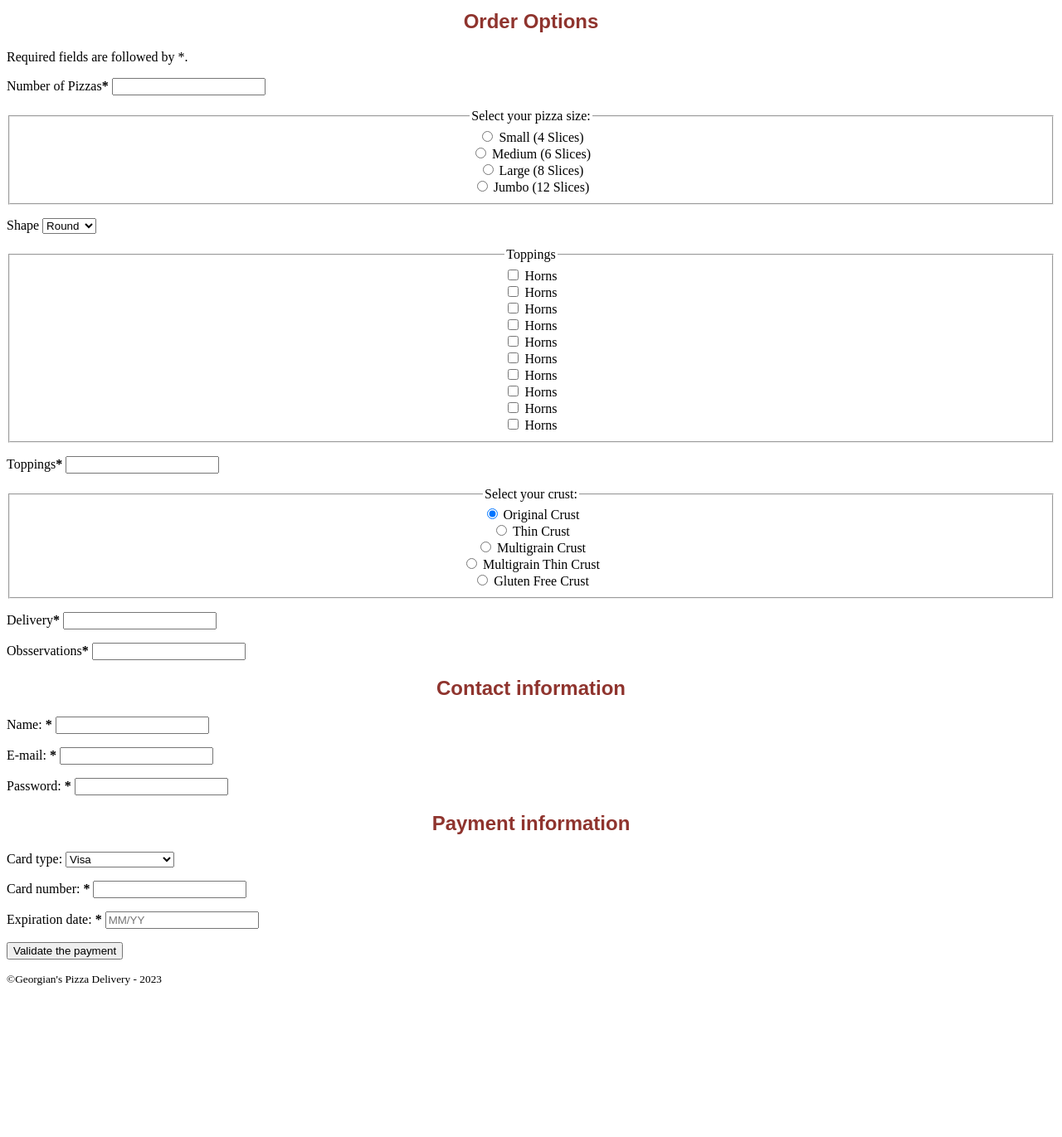
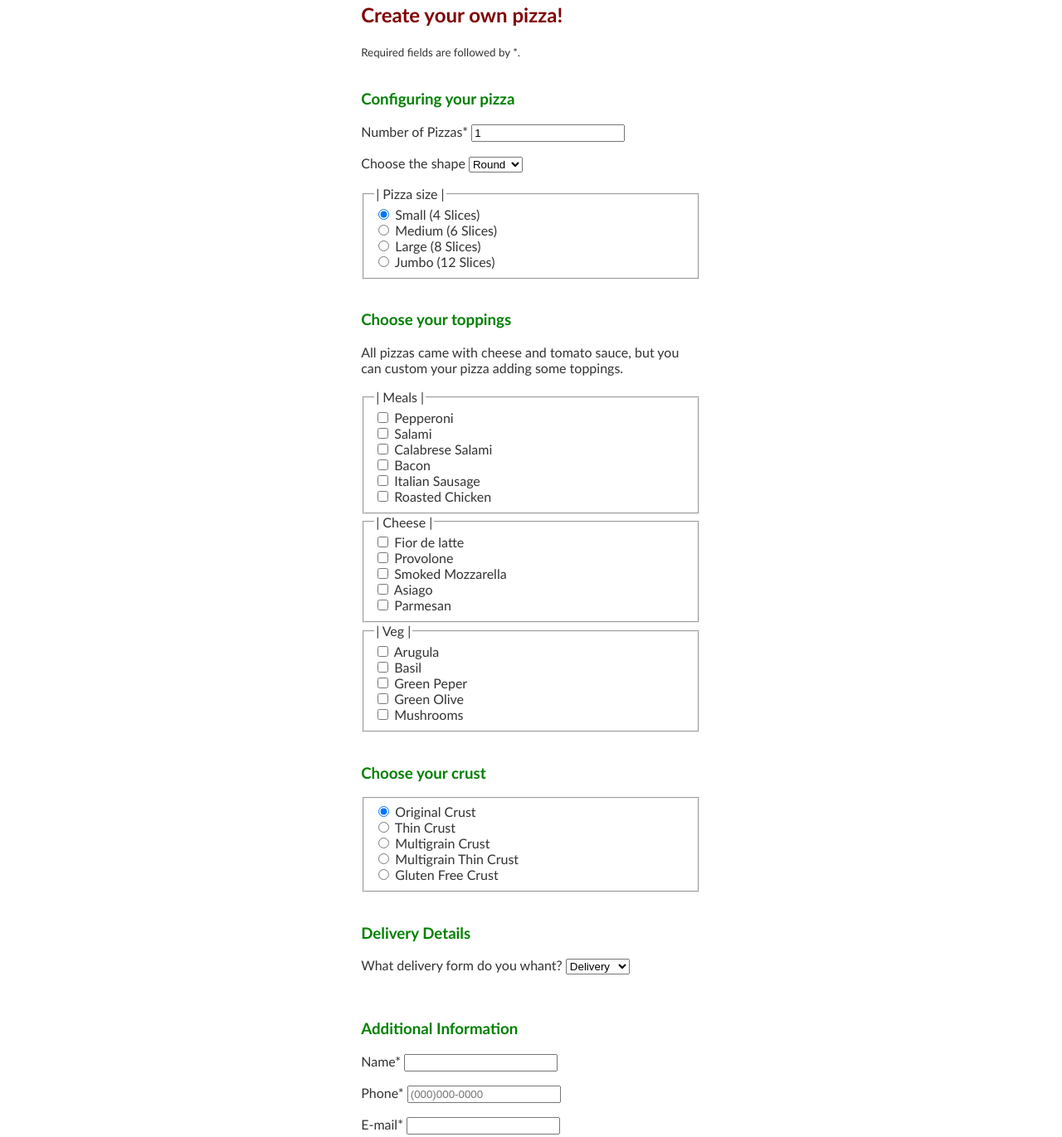
Before and after one commit to matiasmoretti/html-css-javascript-assignment1, a plain HTML site: page index.html in a window 1280 px wide. Shown: the part 232-1603 px from the top of the page at 83% size. Before the commit the page ends 1437 px from the top, so only its background shows below. Drawn offline with Linux system fonts and the light colour scheme.

Commit message:
Add favicon, css and form fields

```diff
--- a/index.html
+++ b/index.html
@@ -1,174 +1,203 @@
-https://www.panago.com/menu/pizzas/cyo/create-your-own
-
 <!DOCTYPE html>
 <html lang="en">
     <head>
         <meta charset="UTF-8">
         <meta name="viewport" content="width=device-width, initial-scale=1.0">
-    <meta name="author" content="Matias da Silva Moretti & José Pio de Santana Filho" />
+        <meta name="author" content="Matias da Silva Moretti & José Pio de Santana Filho">
         <meta name="description" content="It's a page created for the Assignment1 that enable a user to order one or more pizzas">
-    <link href="./styles/styles.css" rel="stylesheet"/>
+        <link rel="shortcut icon" href="images/favicon.png" type="image/x-icon">
+        <link href="./styles/styles.css" rel="stylesheet">
         <title>Assignment 1 - Pizza Order</title>
     </head>
     <body>
+        <!-- Header -->
         <header>
-        <img src="images/mini-figure.png" width="100" height="50" alt="Georgian's Pizza Delivery Logo">
-        <h1>Georgian's Pizza Delivery</h1>
+            <p><img src="images/GPDLogo.png" width="160" height="94" alt="Georgian Pizza Delivery Logo"></p>
+            <h1>ONLINE PIZZA ORDER</h1>
             <hr>
         </header>
+        <!-- Main content -->
         <main>
+            <!-- One section for enclosure form fields -->
             <Section>
+                <h2>Create your own pizza!</h2>
+                <small>Required fields are followed by *.</small>
+                <!-- Starting the form -->
                 <form action="subscribe.php" method="GET">
-                <h2>Your Order</h2>
-                <h2>Order Options</h2>
-                <p>Required fields are followed by <span aria-label="required">*</span>.</p>
+                    <br>
+                    <!-- First part - Configuring Pizza -->
+                    <h3>Configuring your pizza</h3>
                     <p>
-                    <label for="qtyPizzas">Number of Pizzas<strong><span aria-label="required">*</span></strong></label></label>
-                    <input name="qtyPizzas" type="number" id="qtyPizzas" required />
+                        <label for="qtyPizzas">Number of Pizzas</label><span>*</span>
+                        <input name="qtyPizzas" value="1" type="number" id="qtyPizzas" min="1" required>
                     </p>
-
+                    <p>
+                        <label for="shape">Choose the shape</label>
+                        <select id="shape" name="shape">
+                            <option value="round">Round</option>
+                            <option value="square">Square</option>
+                        </select>
+                    </p>
                     <fieldset>
-                    <legend>Select your pizza size:</legend>
+                        <legend>| Pizza size |</legend>
                         <div>
-                        <input type="radio" id="small" name="size" value="small" checked />
+                            <input type="radio" id="small" name="size" value="small" checked>
                             <label for="small">Small (4 Slices)</label>
                         </div>
                         <div>
-                        <input type="radio" id="medium" name="size" value="medium" />
+                            <input type="radio" id="medium" name="size" value="medium">
                             <label for="medium">Medium (6 Slices)</label>
                         </div>
                         <div>
-                        <input type="radio" id="large" name="size" value="large" />
+                            <input type="radio" id="large" name="size" value="large">
                             <label for="large">Large (8 Slices)</label>
                         </div>
                         <div>
-                        <input type="radio" id="jumbo" name="size" value="jumbo" />
+                            <input type="radio" id="jumbo" name="size" value="jumbo">
                             <label for="jumbo">Jumbo (12 Slices)</label>
                         </div>
                     </fieldset>
-
+                    <br>
+                    <!-- Second part - Toppings -->
+                    <h3>Choose your toppings</h3>
+                    <p>All pizzas came with cheese and tomato sauce, but you can custom your pizza adding some toppings.</p>
+                    <fieldset>
+                        <legend>| Meals |</legend>
+                        <div>
+                            <input type="checkbox" id="pepperoni" name="pepperoni">
+                            <label for="pepperoni">Pepperoni</label>
+                        </div>
+                        <div>
+                            <input type="checkbox" id="salami" name="salami">
+                            <label for="salami">Salami</label>
+                        </div>
+                        <div>
+                            <input type="checkbox" id="calabrese" name="calabrese">
+                            <label for="calabrese">Calabrese Salami</label>
+                        </div>
+                        <div>
+                            <input type="checkbox" id="bacon" name="bacon">
+                            <label for="bacon">Bacon</label>
+                        </div>
+                        <div>
+                            <input type="checkbox" id="sausage" name="sausage">
+                            <label for="sausage">Italian Sausage</label>
+                        </div>
+                        <div>
+                            <input type="checkbox" id="chicken" name="chicken">
+                            <label for="chicken">Roasted Chicken</label>
+                        </div>
+                    </fieldset>
+                    <fieldset>
+                        <legend>| Cheese |</legend>
+                        <div>
+                            <input type="checkbox" id="latte" name="latte">
+                            <label for="latte">Fior de latte</label>
+                        </div>
+                        <div>
+                            <input type="checkbox" id="provolone" name="provolone">
+                            <label for="provolone">Provolone</label>
+                        </div>
+                        <div>
+                            <input type="checkbox" id="mozzarella" name="mozzarella">
+                            <label for="mozzarella">Smoked Mozzarella</label>
+                        </div>
+                        <div>
+                            <input type="checkbox" id="asiago" name="asiago">
+                            <label for="asiago">Asiago</label>
+                        </div>
+                        <div>
+                            <input type="checkbox" id="parmesan" name="parmesan">
+                            <label for="parmesan">Parmesan</label>
+                        </div>
+                    </fieldset>
+                    <fieldset>
+                        <legend>| Veg |</legend>
+                        <div>
+                            <input type="checkbox" id="arugula" name="arugula">
+                            <label for="arugula">Arugula</label>
+                        </div>
+                        <div>
+                            <input type="checkbox" id="basil" name="basil">
+                            <label for="basil">Basil</label>
+                        </div>
+                        <div>
+                            <input type="checkbox" id="greenpeper" name="greenpeper">
+                            <label for="greenpeper">Green Peper</label>
+                        </div>
+                        <div>
+                            <input type="checkbox" id="greenolive" name="greenolive">
+                            <label for="greenolive">Green Olive</label>
+                        </div>
+                        <div>
+                            <input type="checkbox" id="mushrooms" name="mushrooms">
+                            <label for="mushrooms">Mushrooms</label>
+                        </div>
+                    </fieldset>
+                    <br>
+                    <!-- Third part - Crust -->
+                    <h3>Choose your crust</h3>
+                    <fieldset>
+                        <div>
+                            <input type="radio" id="original" name="crust" value="original" checked>
+                            <label for="original">Original Crust</label>
+                        </div>
+                        <div>
+                            <input type="radio" id="thin" name="crust" value="thin">
+                            <label for="thin">Thin Crust</label>
+                        </div>
+                        <div>
+                            <input type="radio" id="multigrain" name="crust" value="multigrain">
+                            <label for="multigrain">Multigrain Crust</label>
+                        </div>
+                        <div>
+                            <input type="radio" id="multigrainthin" name="crust" value="multigrainthin">
+                            <label for="multigrainthin">Multigrain Thin Crust</label>
+                        </div>
+                        <div>
+                            <input type="radio" id="gfree" name="crust" value="gfree">
+                            <label for="gfree">Gluten Free Crust</label>
+                        </div>
+                    </fieldset>
+                    <br>
+                    <!-- Fourth part - Delivery details -->
+                    <h3>Delivery Details</h3>
                     <p>
-                    <label for="shape">Shape</label>
-                    <select id="shape" name="shape">
-                        <option value="Round">Round</option>
-                        <option value="Square">Square</option>
+                        <label for="delivery">What delivery form do you whant?</label>
+                        <select id="delivery" name="delivery">
+                            <option value="delivery">Delivery</option>
+                            <option value="takeout">Take-Out</option>
+                            <option value="eatin">Eat-In</option>
                         </select>
                     </p>
-
-                <fieldset>
-                    <legend>Toppings</legend>
-                        <div>
-                            <input type="checkbox" id="horns" name="horns" />
-                            <label for="horns">Horns</label>
-                        </div>
-                        <div>
-                            <input type="checkbox" id="horns" name="horns" />
-                            <label for="horns">Horns</label>
-                        </div>
-                        <div>
-                            <input type="checkbox" id="horns" name="horns" />
-                            <label for="horns">Horns</label>
-                        </div>
-                        <div>
-                            <input type="checkbox" id="horns" name="horns" />
-                            <label for="horns">Horns</label>
-                        </div>
-                        <div>
-                            <input type="checkbox" id="horns" name="horns" />
-                            <label for="horns">Horns</label>
-                        </div>
-                        <div>
-                            <input type="checkbox" id="horns" name="horns" />
-                            <label for="horns">Horns</label>
-                        </div>
-                        <div>
-                            <input type="checkbox" id="horns" name="horns" />
-                            <label for="horns">Horns</label>
-                        </div>
-                        <div>
-                            <input type="checkbox" id="horns" name="horns" />
-                            <label for="horns">Horns</label>
-                        </div>
-                        <div>
-                            <input type="checkbox" id="horns" name="horns" />
-                            <label for="horns">Horns</label>
-                        </div>
-                        <div>
-                            <input type="checkbox" id="horns" name="horns" />
-                            <label for="horns">Horns</label>
-                        </div>
-                </fieldset>
-
-
-
-
+                    <br>
+                    <!-- Fifth part - Additional information fields -->
+                    <h3>Additional Information</h3>
                     <p>
-                    <label for="toppings">Toppings<strong><span aria-label="required">*</span></strong></label></label>
-                    <input name="toppings" type="text" id="toppings" required />
-                </p>
-
-                <fieldset>
-                    <legend>Select your crust:</legend>
-                    <div>
-                        <input type="radio" id="small" name="size" value="small" checked />
-                        <label for="small">Original Crust</label>
-                    </div>
-                    <div>
-                        <input type="radio" id="medium" name="size" value="medium" />
-                        <label for="medium">Thin Crust</label>
-                    </div>
-                    <div>
-                        <input type="radio" id="large" name="size" value="large" />
-                        <label for="large">Multigrain Crust</label>
-                    </div>
-                    <div>
-                        <input type="radio" id="jumbo" name="size" value="jumbo" />
-                        <label for="jumbo">Multigrain Thin Crust</label>
-                    </div>
-                    <div>
-                        <input type="radio" id="jumbo" name="size" value="jumbo" />
-                        <label for="jumbo">Gluten Free Crust</label>
-                    </div>
-                </fieldset>
-                <p>
-                    <label for="delivery">Delivery<strong><span aria-label="required">*</span></strong></label></label>
-                    <input name="delivery" type="text" id="delivery" required />
-                </p>
-                <p>
-                    <label for="obs">Obsservations<strong><span aria-label="required">*</span></strong></label></label>
-                    <input name="obs" type="text" id="obs" required />
-                </p>
-        </Section>
-        <Section>
-            <h2>Contact information</h2>
-            <p>
-            <label for="name">
-                <span>Name: </span>
-                <strong><span aria-label="required">*</span></strong>
-            </label>
+                        <label for="name">Name</label><span>*</span>
                         <input type="text" id="name" name="username" required>
                     </p>
                     <p>
-            <label for="mail">
-                <span>E-mail: </span>
-                <strong><span aria-label="required">*</span></strong>
-            </label>
+                        <label for="phone">Phone</label><span>*</span>
+                        <input type="tel" id="phone" name="phone" maxlength="13" placeholder="(000)000-0000" required>
+                    </p>
+                    <p>
+                        <label for="mail">E-mail</label><span>*</span>
                         <input type="email" id="mail" name="usermail" required>
                     </p>
                     <p>
-            <label for="pwd">
-                <span>Password: </span>
-                <strong><span aria-label="required">*</span></strong>
-            </label>
-            <input type="password" id="pwd" name="password" required>
+                        <label for="promo">Promo Code</label>
+                        <input type="password" id="promo" name="promo">
                     </p>
-        </section>
-        <section>
-            <h2>Payment information</h2>
                     <p>
-              <label for="card">
-                <span>Card type:</span>
-              </label>
+                        <label for="comments">Additional comments</label>
+                        <textarea id="comments" name="comments" rows="4" cols="50"></textarea>
+                    </p>
+                    <br>
+                    <!-- Sixth part - Payment fields -->
+                    <h3>Payment Information</h3>
+                    <p>
+                        <label for="card">Card type</label>
                         <select id="card" name="usercard">
                             <option value="visa">Visa</option>
                             <option value="mc">Mastercard</option>
@@ -176,27 +205,28 @@ https://www.panago.com/menu/pizzas/cyo/create-your-own
                         </select>
                     </p>
                     <p>
-              <label for="number">
-                <span>Card number:</span>
-                <strong><span aria-label="required">*</span></strong>
-              </label>
-                <input type="tel" id="number" name="cardnumber" required>
+                        <label for="cardnumber">Card number</label><span>*</span>
+                        <input type="tel" id="cardnumber" maxlength="19" placeholder="0000-0000-0000-0000" required>
                     </p>
                     <p>
-              <label for="expiration">
-                <span>Expiration date:</span>
-                <strong><span aria-label="required">*</span></strong>
-              </label>
-              <input type="text" id="expiration" required="true" placeholder="MM/YY" pattern="^(0[1-9]|1[0-2])\/([0-9]{2})$">
+                        <label for="expiration">Expiration date</label><span>*</span>
+                        <input type="text" id="expiration" placeholder="MM/YY" maxlength="5" pattern="^(0[1-9]|1[0-2])\/([0-9]{2})$" required>
                     </p>
+                    <br>
+                    <!-- Seventh part - Buttons -->
+                    <p>
+                        <button class="buttonSuccess" type="submit">Checkout</button>
+                    </p>
+                    <p>
+                        <button class="buttonReset" type="reset">Reset</button>
+                    </p>
+                </form>
             </section>
-        <section>
-            <p> <button type="submit">Validate the payment</button> </p>
-        </section>
-    </form>
         </main>
+        <!-- Footer page -->
         <footer>
-        <p><small>©Georgian's Pizza Delivery - 2023</small></p>
+            <hr>
+            <p><small>©Georgian Pizza Delivery - 2023 - mailus@georgianpizza.com.ca </small></p>
         </footer>
     </body>
 </html>
--- a/styles/styles.css
+++ b/styles/styles.css
@@ -1,18 +1,56 @@
+@charset "UTF-8";
+
 body {
-    text-align: center;
+	font-family: Calibri, Verdana, sans-serif;
+	color: #333;
+	margin: 0 auto;
+	min-width: 768px;
+	max-width: 1024px;
 }
 
-h1 {
-    color: #8f342e;
-    font-family: sans-serif;
-    font-size: 250%;
+h1, h2 {
+	color: #800000;
 }
 
-h2 {
-    color: #8f342e;
-    font-family: sans-serif;
+h3 {
+	color: green;
 }
 
-p {
-    text-align: left;
+img {
+	margin-top:10px
 }
+
+header {
+	text-align: center;
+}
+
+main {
+	display: flex;
+	flex-direction: row;
+	justify-content: center;
+}
+
+main section {
+	width: 40%;
+}
+
+footer {
+	text-align: center;
+}
+
+button {
+	font-family: Verdana, Geneva, Tahoma, sans-serif;
+	font-weight: 600;
+	width: 200px;
+	height: 30px;
+}
+
+.buttonSuccess{
+	color: white;
+	background-color: green;
+}
+
+.buttonReset{
+	color: white;
+	background-color: #800000;
+}
```
Also changed, not shown: images/GPDLogo.png (added), images/favicon.png (added). Lines whose indentation alone changed are shown as unchanged.
